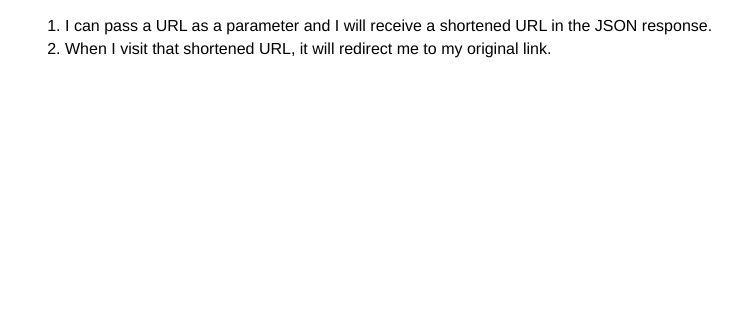
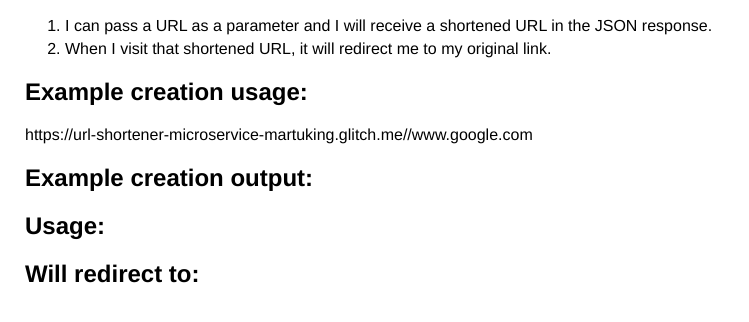
Before and after one commit to martuking/url-shortener-microservice-martuking, a website: page views/index.html in a window 1280 px wide. Shown: the part 114-436 px from the top of the page, without its empty margins (0-749 px from the left). Drawn offline with nearby package versions, Linux system fonts and the light colour scheme; no server answers.

Commit message:
Checkpoint

```diff
--- a/views/index.html
+++ b/views/index.html
@@ -31,6 +31,14 @@
         <li>I can pass a URL as a parameter and I will receive a shortened URL in the JSON response.</li>
         <li>When I visit that shortened URL, it will redirect me to my original link.</li>
       </ol>
+      <h2 class="bold">Example creation usage:</h2>
+      <p>
+        https://url-shortener-microservice-martuking.glitch.me//www.google.com
+      </p>
+      <h2 class="bold">Example creation output:</h2>
+      <h2 class="bold">Usage:</h2>
+      <h2 class="bold">Will redirect to:</h2>
+
     </main>
 
 
```
